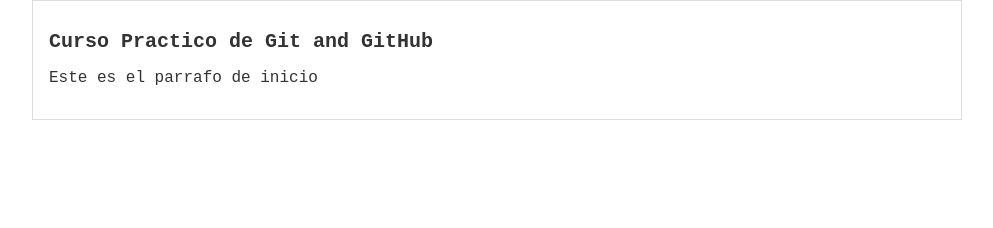
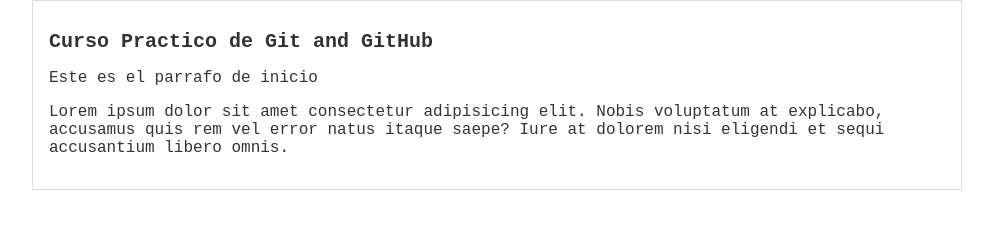
Before and after one commit to yordycuevas/hyperblog, a plain HTML site: page index.html in a window 1280 px wide. Shown: the whole page, without its empty margins (143-1136 px from the left). Drawn offline with Linux system fonts and the light colour scheme.

Commit message:
finaliza master

```diff
--- a/index.html
+++ b/index.html
@@ -13,6 +13,7 @@
       <div id="post">
         <h1>Curso Practico de Git and GitHub</h1>
         <p>Este es el parrafo de inicio</p>
+        <p>Lorem ipsum dolor sit amet consectetur adipisicing elit. Nobis voluptatum at explicabo, accusamus quis rem vel error natus itaque saepe? Iure at dolorem nisi eligendi et sequi accusantium libero omnis.</p>
       </div>
     </div>
   </body>
```
